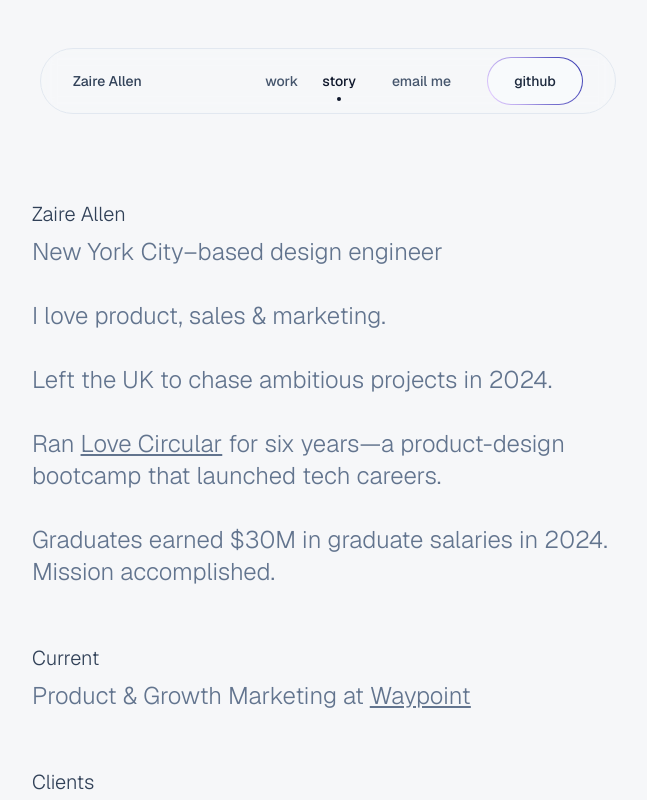
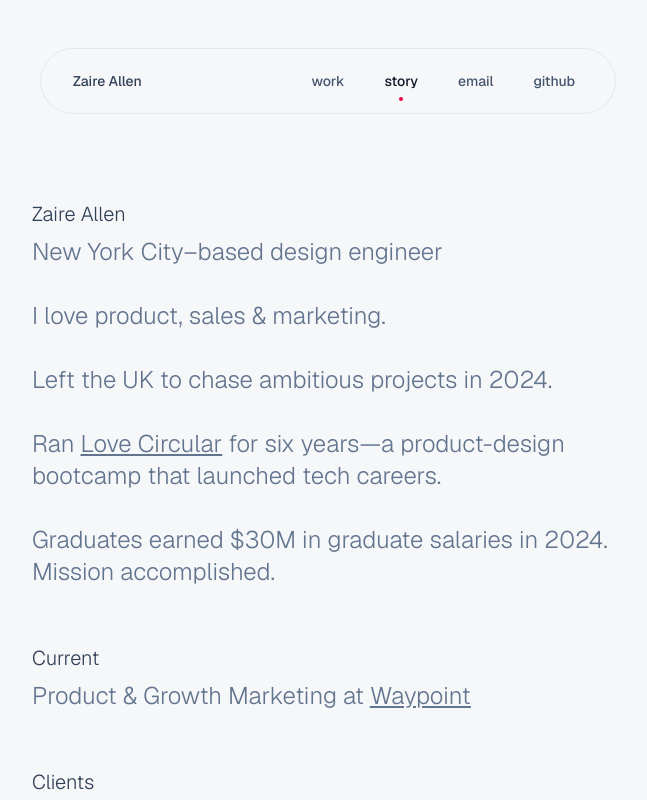
Before and after one commit to zaireallen/Zaire-Allen-Portfolio-2025, a React (Vite) app: page /about in a window 1280 px wide. Shown: the top 800 px of the page, without its empty margins (312-959 px from the left). Built offline with nearby package versions, Linux system fonts and the light colour scheme.

Commit message:
nav bar cleaned up

```diff
--- a/src/components/ui/Navbar.tsx
+++ b/src/components/ui/Navbar.tsx
@@ -9,6 +9,7 @@ function Navbar() {
     const [githubHover, setGithubHover] = useState(false);
     const [emailCopied, setEmailCopied] = useState(false);
     const [emailHover, setEmailHover] = useState(false);
+    const [githubBtnHover, setGithubBtnHover] = useState(false);
     const email = "hey@zaireallen.com";
 
     // Helper to determine which link should show the indicator
@@ -27,58 +28,65 @@ function Navbar() {
                     <span className="text-sm font-medium text-slate-700 dark:text-slate-100 transition-colors hover:text-primary">
                         Zaire Allen
                     </span>
-                    <section className="flex items-center space-x-4 lg:space-x-6">
+                    <section className="flex items-center gap-2 md:gap-4 lg:gap-6">
+                        {/* Work Link */}
                         <div className="relative">
                             <Link
                                 to="/"
                                 onMouseEnter={() => setHovered('/')}
                                 onMouseLeave={() => setHovered(null)}
-                                className={`text-sm font-medium transition-all duration-200 ease-in-out
+                                className={`text-xs md:text-sm font-medium transition-all duration-200 ease-in-out px-2 py-0.5 rounded cursor-pointer
                                     ${(location.pathname === '/' && !hovered) || hovered === '/'
                                         ? 'text-slate-900 dark:text-white'
-                                        : 'text-slate-600 dark:text-slate-300 hover:text-slate-900 dark:hover:text-white'
-                                    }`}
+                                        : hovered === '/'
+                                            ? 'text-rose-600 dark:text-rose-400'
+                                            : 'text-slate-600 dark:text-slate-300 hover:text-rose-600 dark:hover:text-rose-400'}
+                                `}
                             >
                                 work
                             </Link>
                             {getIndicator('/') && indicatorPath === '/' && (
                                 <motion.div
                                     layoutId="nav-indicator"
-                                    className="absolute -bottom-2 left-1/2 -translate-x-1/2 w-1 h-1 bg-slate-900 dark:bg-white rounded-full"
+                                    className="absolute -bottom-2 left-1/2 -translate-x-1/2 w-1 h-1 bg-rose-600 dark:bg-rose-400 rounded-full"
                                     transition={{ type: 'spring', stiffness: 300, damping: 12, mass: 0.5 }}
                                 />
                             )}
                         </div>
+                        {/* Story Link */}
                         <div className="relative">
                             <Link
                                 to="/about"
                                 onMouseEnter={() => setHovered('/about')}
                                 onMouseLeave={() => setHovered(null)}
-                                className={`text-sm font-medium transition-all duration-200 ease-in-out
+                                className={`text-xs md:text-sm font-medium transition-all duration-200 ease-in-out px-2 py-0.5 rounded cursor-pointer
                                     ${(location.pathname === '/about' && !hovered) || hovered === '/about'
                                         ? 'text-slate-900 dark:text-white'
-                                        : 'text-slate-600 dark:text-slate-300 hover:text-slate-900 dark:hover:text-white'
-                                    }`}
+                                        : hovered === '/about'
+                                            ? 'text-rose-600 dark:text-rose-400'
+                                            : 'text-slate-600 dark:text-slate-300 hover:text-rose-600 dark:hover:text-rose-400'}
+                                `}
                             >
                                 story
                             </Link>
                             {getIndicator('/about') && indicatorPath === '/about' && (
                                 <motion.div
                                     layoutId="nav-indicator"
-                                    className="absolute -bottom-2 left-1/2 -translate-x-1/2 w-1 h-1 bg-slate-900 dark:bg-white rounded-full"
+                                    className="absolute -bottom-2 left-1/2 -translate-x-1/2 w-1 h-1 bg-rose-600 dark:bg-rose-400 rounded-full"
                                     transition={{ type: 'spring', stiffness: 300, damping: 12, mass: 0.5 }}
                                 />
                             )}
                         </div>
+                        {/* Email Me Button */}
                         <div className="relative">
                             <button
                                 onMouseEnter={() => setEmailHover(true)}
                                 onMouseLeave={() => setEmailHover(false)}
-                                className={`text-sm font-medium transition-all duration-200 ease-in-out
+                                className={`text-xs md:text-sm font-medium transition-all duration-200 ease-in-out px-2 py-0.5 rounded cursor-pointer
                                     ${emailHover
                                         ? 'text-rose-600 dark:text-rose-400'
                                         : 'text-slate-600 dark:text-slate-300 hover:text-rose-600 dark:hover:text-rose-400'}
-                                px-3 py-1 rounded-full bg-transparent border-none focus:outline-none`}
+                                `}
                                 onClick={async () => {
                                     await navigator.clipboard.writeText(email);
                                     setEmailCopied(true);
@@ -86,7 +94,7 @@ function Navbar() {
                                     setTimeout(() => setEmailCopied(false), 2000);
                                 }}
                             >
-                                {emailCopied ? 'email copied' : 'email me'}
+                                {emailCopied ? 'copied' : 'email'}
                             </button>
                             {emailHover && (
                                 <motion.div
@@ -96,28 +104,28 @@ function Navbar() {
                                 />
                             )}
                         </div>
-
+                        {/* Github Button */}
                         <div className="relative">
                             <a href="https://github.com/ZaireAllen" target="_blank" rel="noopener noreferrer">
                                 <button
-                                    className="relative inline-flex h-12 w-24 overflow-hidden rounded-full p-[1px] focus:outline-none focus:ring-2 focus:ring-slate-400 focus:ring-offset-2 focus:ring-offset-slate-50"
-                                    onMouseEnter={() => setGithubHover(true)}
-                                    onMouseLeave={() => setGithubHover(false)}
+                                    className={`text-xs md:text-sm font-medium transition-all duration-200 ease-in-out px-2 py-0.5 rounded cursor-pointer
+                                        ${githubBtnHover
+                                            ? 'text-rose-600 dark:text-rose-400'
+                                            : 'text-slate-600 dark:text-slate-300 hover:text-rose-600 dark:hover:text-rose-400'}
+                                    `}
+                                    onMouseEnter={() => setGithubBtnHover(true)}
+                                    onMouseLeave={() => setGithubBtnHover(false)}
                                 >
-                                    {!githubHover ? (
-                                        <span className="absolute inset-[-1000%] animate-[spin_2s_linear_infinite] bg-[conic-gradient(from_90deg_at_50%_50%,#E2CBFF_0%,#393BB2_50%,#E2CBFF_100%)]" />
-                                    ) : (
-                                        <motion.div
-                                            layoutId="nav-indicator"
-                                            className="absolute left-1/2 top-1/2 -translate-x-1/2 -translate-y-1/2 w-3 h-3 bg-slate-900 dark:bg-white rounded-full"
-                                            transition={{ type: 'spring', stiffness: 300, damping: 12, mass: 0.5 }}
-                                        />
-                                    )}
-                                    <span className="inline-flex h-full w-full cursor-pointer items-center justify-center rounded-full dark:bg-slate-950 bg-slate-50 dark:text-neutral-100 text-slate-800 px-3 py-1 text-sm font-medium backdrop-blur-3xl">
-                                        github
-                                    </span>
+                                    github
                                 </button>
                             </a>
+                            {githubBtnHover && (
+                                <motion.div
+                                    layoutId="nav-indicator"
+                                    className="absolute -bottom-2 left-1/2 -translate-x-1/2 w-1 h-1 bg-rose-600 dark:bg-rose-400 rounded-full"
+                                    transition={{ type: 'spring', stiffness: 300, damping: 12, mass: 0.5 }}
+                                />
+                            )}
                         </div>
                     </section>
                 </div>
```
